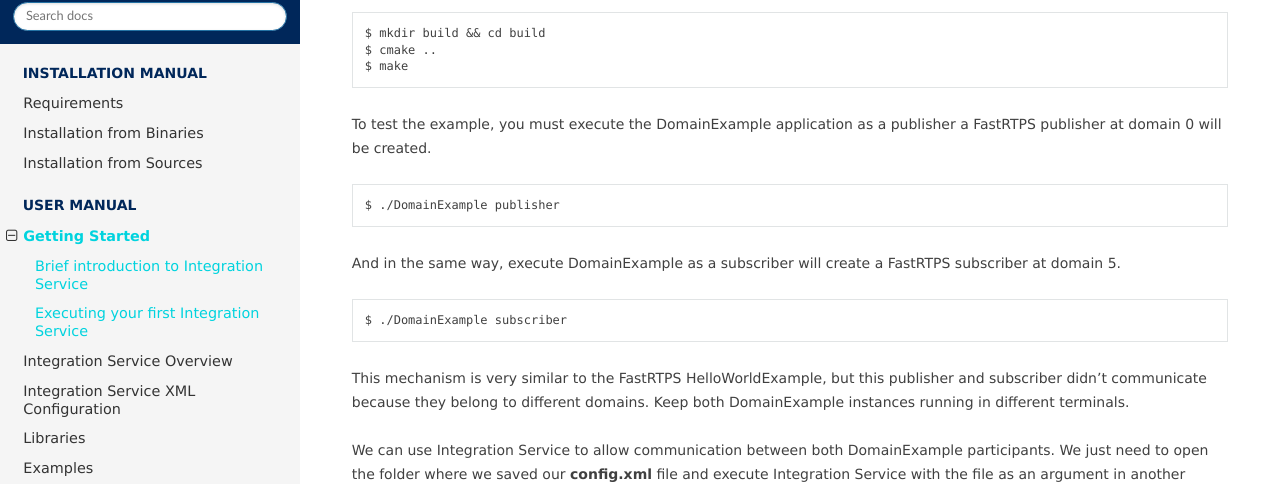
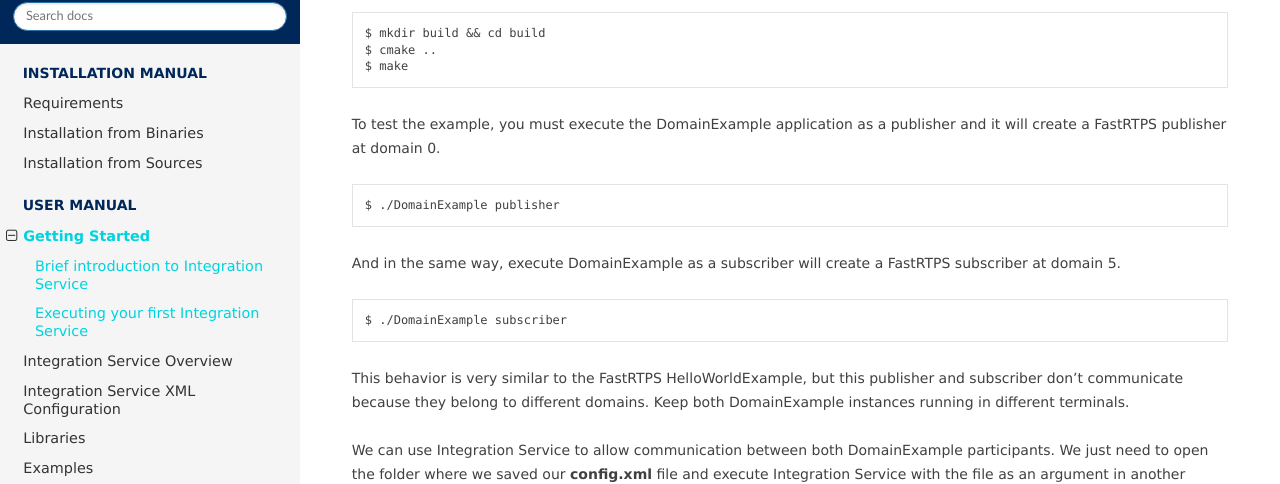
Before and after one commit to eProsima/Integration-Service-docs, a Sphinx documentation site: the page built from docs/introduction.rst, in a window 1280 px wide and 900 px high, scrolled down 1506 px. Shown: the part 144-628 px from the top of the window. Built offline with Sphinx 7.4.7 and the Read the Docs theme 2.0.0, drawn with Linux system fonts in a browser that asks for light colours.

Commit message:
Refs #3619 Fix minor issues in the documentation.

```diff
--- a/docs/binaries.rst
+++ b/docs/binaries.rst
@@ -21,7 +21,7 @@ These variables are set automatically by checking the corresponding box during t
 Installation for Linux
 ----------------------
 
-Extract the contents of the package. Fast-RTPS must be already installed.
+Extract the contents of the package. `Fast-RTPS <https://github.com/eProsima/Fast-RTPS/>`_ must be already installed.
 
 Configure the compilation:
 
@@ -29,7 +29,7 @@ Configure the compilation:
 
         $ ./configure --libdir=/usr/lib
 
-If you didn't installed Fast-RTPS in the default path, you must provide to autotools the path of fastrtps and fastcdr libraries, for example:
+If you haven't installed Fast-RTPS in the default path, you must provide to autotools the path of fastrtps and fastcdr libraries, for example:
 
 ::
 
--- a/docs/introduction.rst
+++ b/docs/introduction.rst
@@ -81,7 +81,7 @@ If you didn't build the example yet execute the following commands in the exampl
     $ cmake ..
     $ make
 
-To test the example, you must execute the DomainExample application as a publisher a FastRTPS publisher at domain 0 will be created.
+To test the example, you must execute the DomainExample application as a publisher and it will create a FastRTPS publisher at domain 0.
 
 ::
 
@@ -93,7 +93,7 @@ And in the same way, execute DomainExample as a subscriber will create a FastRTP
 
     $ ./DomainExample subscriber
 
-This mechanism is very similar to the FastRTPS HelloWorldExample, but this publisher and subscriber didn't communicate
+This behavior is very similar to the FastRTPS HelloWorldExample, but this publisher and subscriber don't communicate
 because they belong to different domains. Keep both DomainExample instances running in different terminals.
 
 We can use Integration Service to allow communication between both DomainExample participants.
--- a/docs/overview.rst
+++ b/docs/overview.rst
@@ -31,7 +31,7 @@ When the reader calls to its method :class:`on_received_data`, it will call all
 calling the method :class:`on_received_data` of each bridge.
 Then the bridges will apply each respective :ref:`transformation functions <Transformation Libraries>`
 to the data and will call the :class:`write` method of each of their writers.
-Note that the flavour of these called methods will be always the same depending on the use of dynamic data or not.
+Note that the flavor of these called methods will be always the same depending on the use of dynamic data or not.
 This behaviour will only occur with the declared connectors in the XML configuration file.
 
 Connector
@@ -76,7 +76,7 @@ ISBridge.h and ISBridge.cpp implement the default behaviour. There is no need to
 subclass, but all of the above could be implemented if needed. Be careful to implement the full functionality.
 It is recommended to copy the standard implementation and modify with your needs.
 After that, simply remove unmodified methods.
-:class:`addFunction` and :class:`on_received_data` methods have two flavours, with static and with dynamic data.
+:class:`addFunction` and :class:`on_received_data` methods have two flavors, with static and dynamic data.
 
 RTPS-Bridge
 ^^^^^^^^^^^
--- a/docs/xml-config-file.rst
+++ b/docs/xml-config-file.rst
@@ -294,7 +294,7 @@ but in this case, the RTPS participant is the writer. An example of this can be
 Bidirectional bridge
 ^^^^^^^^^^^^^^^^^^^^
 
-This case is not a connector, but the consequence of set two connectors with the correct parameters.
+This case is not a connector, but the consequence of setting two connectors with the correct parameters.
 In our example, the combination of *shapes_projection* and *shapes_stereo* is a bidirectional bridge,
 as well as, *shapes_protocol* and *protocol_shapes*.
 
```
